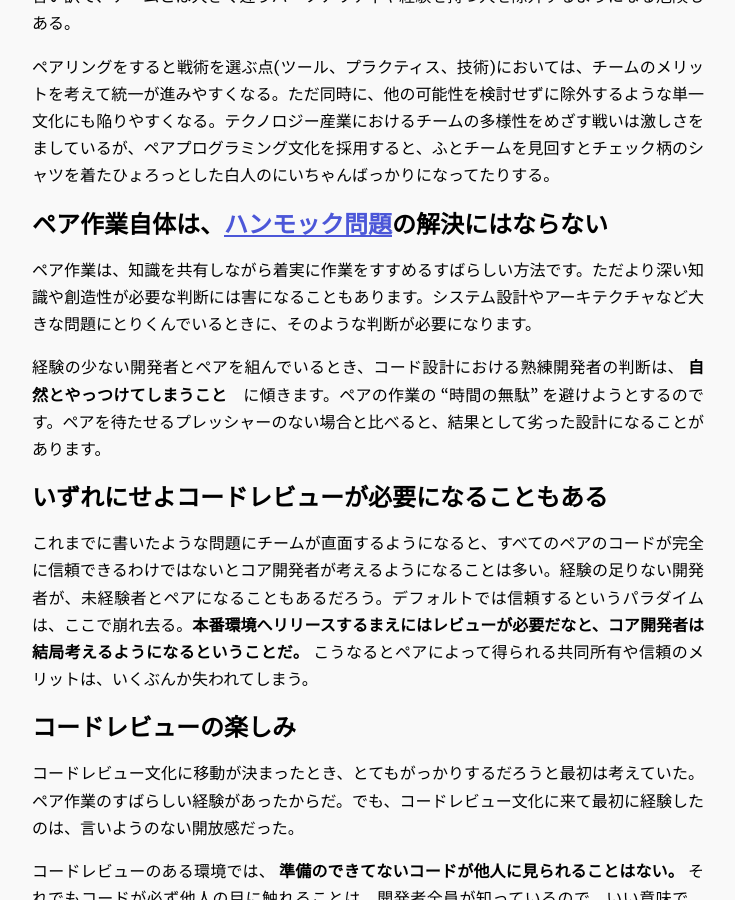
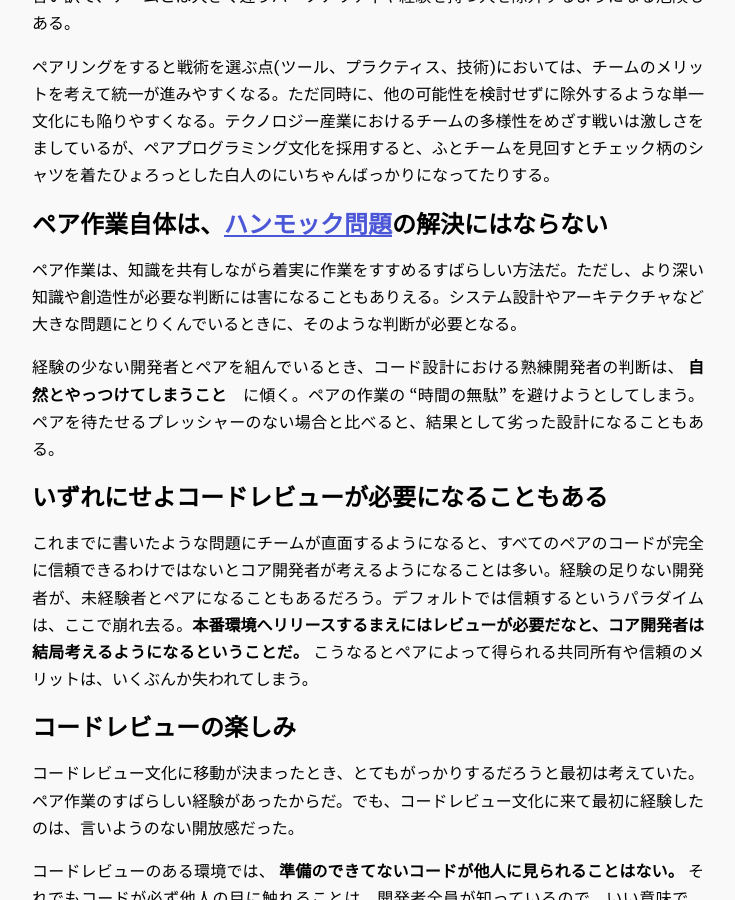
Before and after one commit to phinze/phinze.github.io, a Jekyll site: the page built from _posts/2013-12-08-pairing-vs-code-review-japanese.markdown, in a window 1280 px wide and 900 px high, scrolled down 2565 px. Shown: the whole window, without its empty margins (272-1007 px from the left). Built offline with Jekyll 4.4.1, drawn with Linux system fonts in a browser that asks for light colours; Markdown is read by kramdown in place of the engine named in the settings.

Commit message:
Minor updates for translation style consistency.

```diff
--- a/_posts/2013-12-08-pairing-vs-code-review-japanese.markdown
+++ b/_posts/2013-12-08-pairing-vs-code-review-japanese.markdown
@@ -57,9 +57,9 @@ __知識サイロ__ でも同じような問題が起こりえる。これもと
 
 ## ペア作業自体は、[ハンモック問題]の解決にはならない
 
-ペア作業は、知識を共有しながら着実に作業をすすめるすばらしい方法です。ただより深い知識や創造性が必要な判断には害になることもあります。システム設計やアーキテクチャなど大きな問題にとりくんでいるときに、そのような判断が必要になります。
+ペア作業は、知識を共有しながら着実に作業をすすめるすばらしい方法だ。ただし、より深い知識や創造性が必要な判断には害になることもありえる。システム設計やアーキテクチャなど大きな問題にとりくんでいるときに、そのような判断が必要となる。
 
-経験の少ない開発者とペアを組んでいるとき、コード設計における熟練開発者の判断は、 __自然とやっつけてしまうこと__　に傾きます。ペアの作業の "時間の無駄" を避けようとするのです。ペアを待たせるプレッシャーのない場合と比べると、結果として劣った設計になることがあります。
+経験の少ない開発者とペアを組んでいるとき、コード設計における熟練開発者の判断は、 __自然とやっつけてしまうこと__　に傾く。ペアの作業の "時間の無駄" を避けようとしてしまう。ペアを待たせるプレッシャーのない場合と比べると、結果として劣った設計になることもある。
 
 [ハンモック問題]: https://www.youtube.com/watch?v=f84n5oFoZBc
 
```
